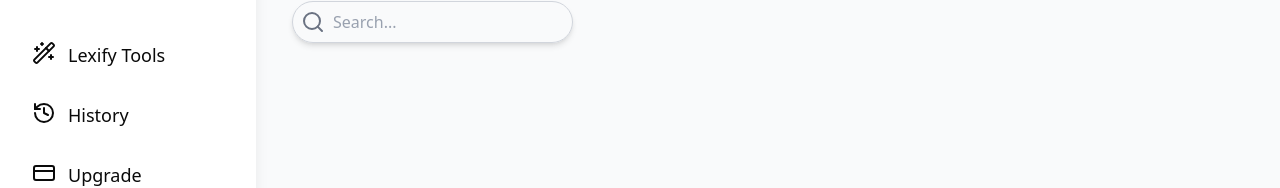
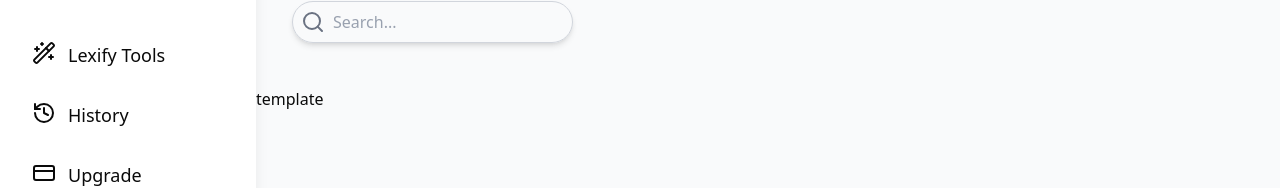
Before and after one commit to SHIVA-SINGHx/LexifyAI, a Next.js app: page /dashboard in a window 1280 px wide. Shown: the part 127-315 px from the top of the page. Built offline with nearby package versions, Linux system fonts and the light colour scheme; no server answers.

Commit message:
added template file in dashboard

```diff
--- /dev/null
+++ b/src/app/dashboard/components/template.tsx
@@ -0,0 +1,11 @@
+import React from 'react'
+
+const Template = () => {
+  return (
+    <div>
+      template
+    </div>
+  )
+}
+
+export default Template
--- a/src/app/dashboard/page.tsx
+++ b/src/app/dashboard/page.tsx
@@ -1,5 +1,6 @@
 import React from 'react';
 import SearchDashboard from './components/search-dashboard';
+import Template from './components/template';
 // import { auth } from "@clerk/nextjs/server";
 // import { redirect } from "next/navigation";
 
@@ -14,6 +15,7 @@ const Page = () => {
   return (
     <div>
       <SearchDashboard />
+      <Template/>
     </div>
   );
 }
```
